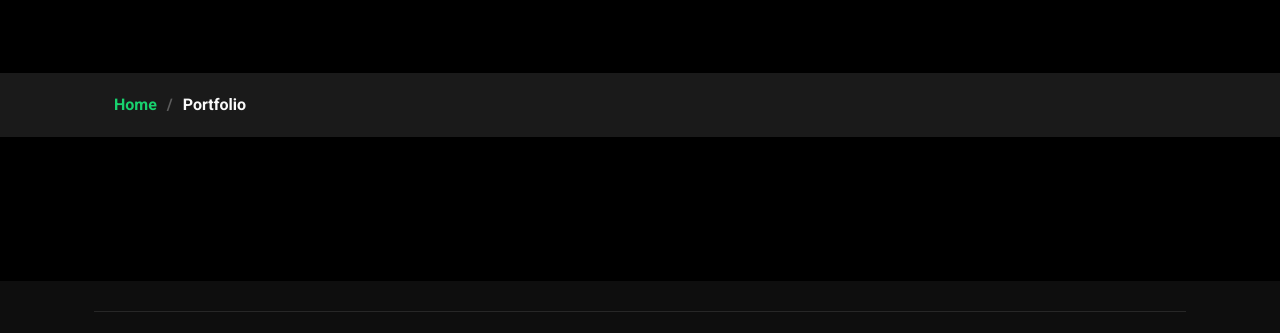
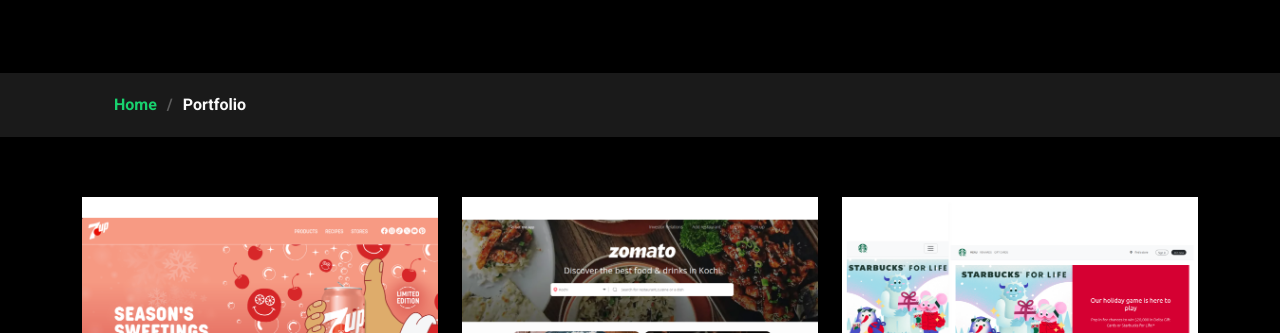
Before and after one commit to Cez-An/portfolio-final, a plain HTML site: page portfolio.html in a window 1280 px wide. Shown: the part 222-555 px from the top of the page. Drawn offline with Linux system fonts and the light colour scheme; the site is published under a folder, as on GitHub Pages, so addresses that start at the root find nothing.

Commit message:
path to the image file in the portfolio section

```diff
--- a/portfolio.html
+++ b/portfolio.html
@@ -91,11 +91,11 @@
 
             <div class="col-lg-4 col-md-6 portfolio-item isotope-item filter-branding">
               <div class="portfolio-content h-100">
-                <img src="/assets/img/7up.png" class="img-fluid" alt="">
+                <img src="assets/img/7up.png" class="img-fluid" alt="">
                 <div class="portfolio-info">
                   <h4>7up Official Website Clone</h4>
                   <p>click on the link to go to the website</p>
-                  <a href="/assets/img/7up.png" title="THIS IS JUST A PREVIEW" data-gallery="portfolio-gallery-branding" class="glightbox preview-link"><i class="bi bi-zoom-in"></i></a><a href="https://cez-an.github.io/7up-Website-clone/" target="_blank" title="More Details" class="details-link"><i class="bi bi-link-45deg"></i></a>
+                  <a href="assets/img/7up.png" title="THIS IS JUST A PREVIEW" data-gallery="portfolio-gallery-branding" class="glightbox preview-link"><i class="bi bi-zoom-in"></i></a><a href="https://cez-an.github.io/7up-Website-clone/" target="_blank" title="More Details" class="details-link"><i class="bi bi-link-45deg"></i></a>
 
                 </div>
               </div>
@@ -105,11 +105,11 @@
 
             <div class="col-lg-4 col-md-6 portfolio-item isotope-item filter-app">
               <div class="portfolio-content h-100">
-                <img src="/assets/img/zomato.png" class="img-fluid" alt="">
+                <img src="assets/img/zomato.png" class="img-fluid" alt="">
                 <div class="portfolio-info">
                   <h4>Zomato Official Website Clone</h4>
                   <p>click on the link to go to the website</p>
-                  <a href="/assets/img/zomato.png" title="THIS IS JUST A PREVIEW" data-gallery="portfolio-gallery-app" class="glightbox preview-link"><i class="bi bi-zoom-in"></i></a>
+                  <a href="assets/img/zomato.png" title="THIS IS JUST A PREVIEW" data-gallery="portfolio-gallery-app" class="glightbox preview-link"><i class="bi bi-zoom-in"></i></a>
                   <a href="https://cez-an.github.io/Zomato/" title="More Details" target="_blank" class="details-link"><i class="bi bi-link-45deg"></i></a>
                 </div>
               </div>
@@ -117,11 +117,11 @@
 
             <div class="col-lg-4 col-md-6 portfolio-item isotope-item filter-app">
               <div class="portfolio-content h-100">
-                <img src="/assets/img/starbucks-responsive.png" class="img-fluid" alt="">
+                <img src="assets/img/starbucks-responsive.png" class="img-fluid" alt="">
                 <div class="portfolio-info">
                   <h4>StarBucks Responsive Clone Website</h4>
                   <p>click on the link to go to the website</p>
-                  <a href="/assets/img/starbucks-responsive.png" title="THIS IS JUST A PREVIEW" data-gallery="portfolio-gallery-app" class="glightbox preview-link"><i class="bi bi-zoom-in"></i></a>
+                  <a href="assets/img/starbucks-responsive.png" title="THIS IS JUST A PREVIEW" data-gallery="portfolio-gallery-app" class="glightbox preview-link"><i class="bi bi-zoom-in"></i></a>
                   <a href="https://cez-an.github.io/--STARBUCKS--/" title="More Details" target="_blank" class="details-link"><i class="bi bi-link-45deg"></i></a>
                 </div>
               </div>
```
